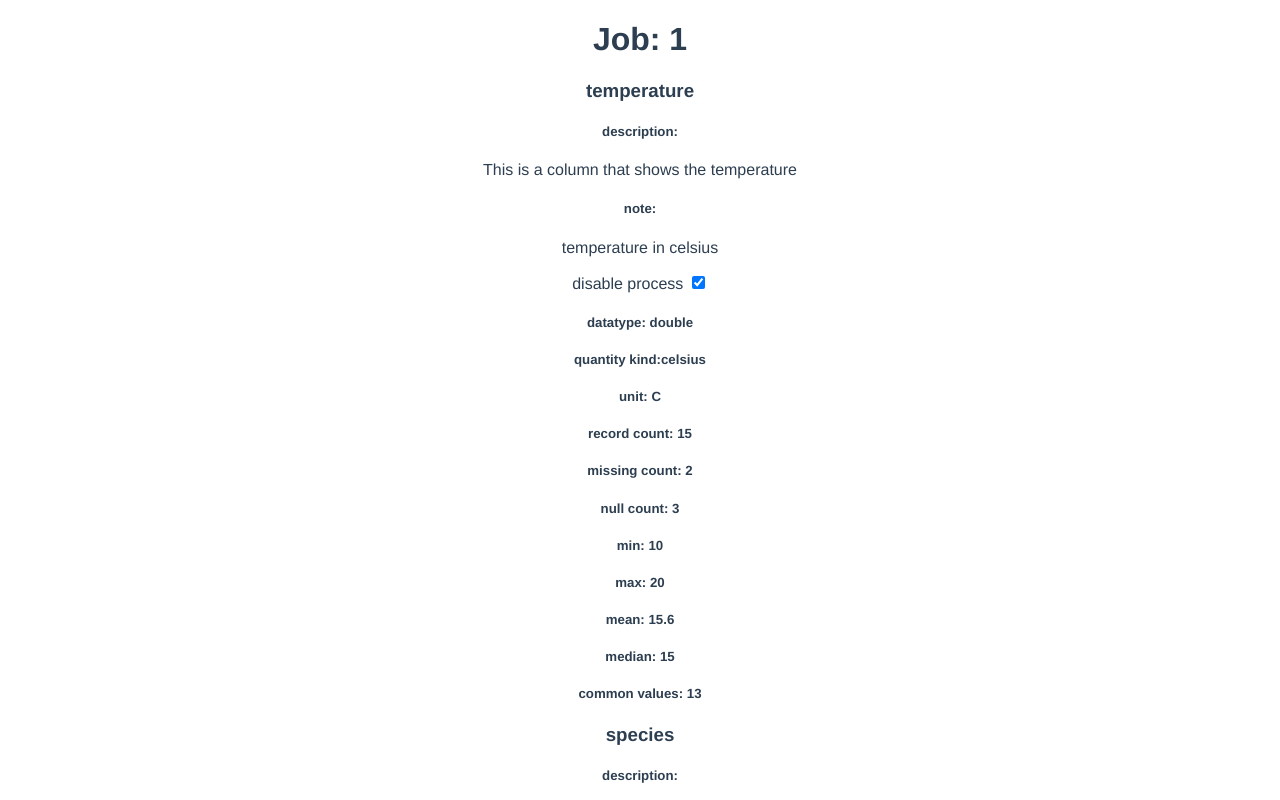
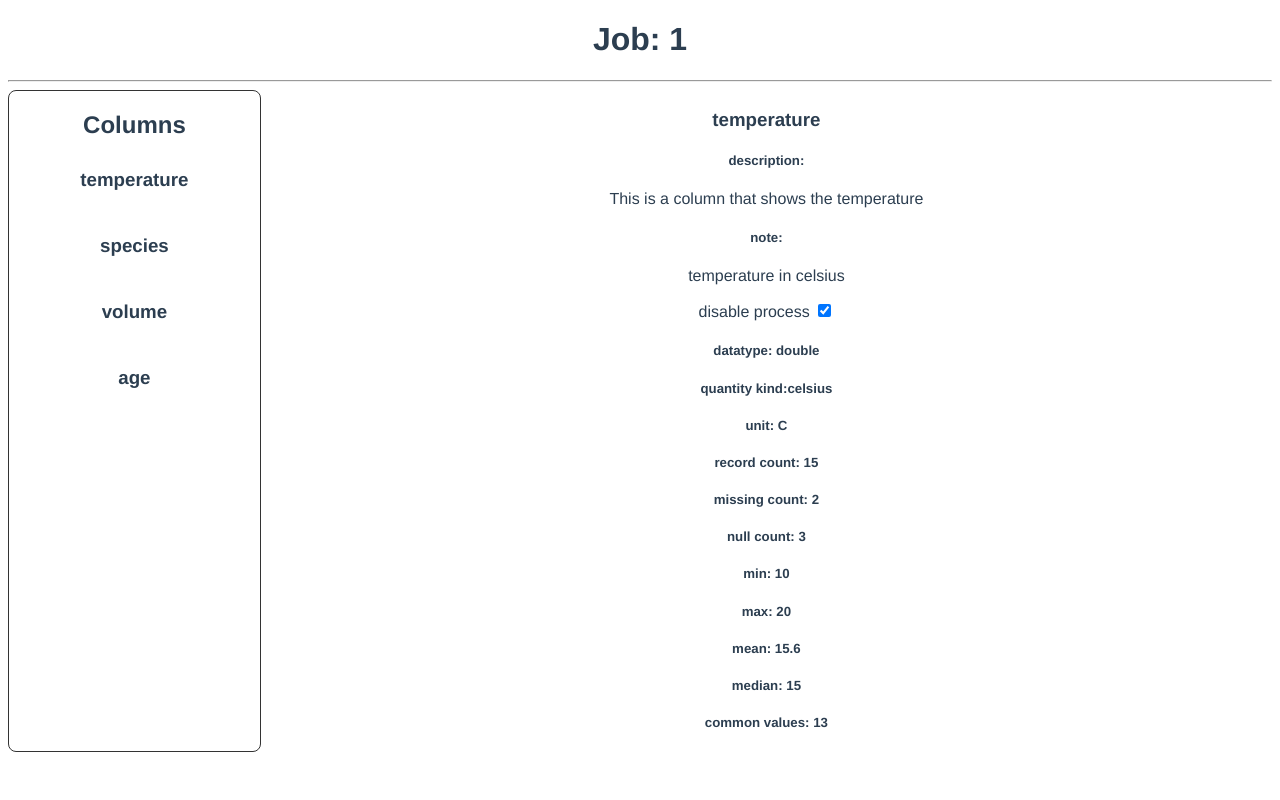
Before and after one commit to shmdoc/frontend-shmdoc-osoc-poc, a Vue app: page /schema-analysis-jobs/1 in a window 1280 px wide. Shown: the top 800 px of the page. Built offline with nearby package versions, Linux system fonts and the light colour scheme.

Commit message:
Jobpage with example data

```diff
--- a/src/views/Job.vue
+++ b/src/views/Job.vue
@@ -1,7 +1,19 @@
 <template>
-  <div class='.container'>
+  <div>
     <h1>Job: {{this.$route.params.id}}</h1>
-    <Column v-for='column in columns' :column='column' :key='column.path'/>
+    <hr/>
+    <div class="container">
+      <div class="overview">
+        <h2>Columns</h2>
+        <div>
+          <h3 v-for="column in columns" :key="column.path" class="column-card"
+            v-on:click="changeSelected(column.path)">{{column.name}}</h3>
+        </div>
+      </div>
+      <div class="data">
+      <Column v-if="selectedColumn" :column='selectedColumn'/>
+      </div>
+    </div>
   </div>
 </template>
 
@@ -15,32 +27,57 @@ export default {
   data() {
     return {
       job: null,
-      columns: []
+      columns: [],
+      selectedColumn: null
     }
   },
   methods: {
     fetch_columns() {
       let column1 = { name: 'temperature', description: 'This is a column that shows the temperature', note: 'temperature in celsius', disableProcess: true,  datatype: 'double',
         quantityKind: 'celsius', unit: 'C', recordCount: 15, missingCount: 2, nullCount: 3, min: 10, max: 20, mean: 15.6, median: 15, commonValues: 13, path: 1}
-      let column2 = { name: 'species', description: 'This is a column that shows the temperature', note: 'temperature in celsius', disableProcess: true,  datatype: 'double',
-        quantityKind: 'celsius', unit: 'C', recordCount: 15, missingCount: 2, nullCount: 3, min: 10, max: 20, mean: 15.6, median: 15, commonValues: 13, path: 2}
-      let column3 = { name: 'volume', description: 'This is a column that shows the temperature', note: 'temperature in celsius', disableProcess: true,  datatype: 'double',
+      let column2 = { name: 'species', description: 'de soorten', note: 'niet alles is correct', disableProcess: false,  datatype: 'string',
+        quantityKind: 'determinatie', unit: '', recordCount: 14, missingCount: 3, nullCount: 3, min: 10, max: 20, mean: 15.6, median: 15, commonValues: 13, path: 2}
+      let column3 = { name: 'volume', description: '', note: '', disableProcess: false,  datatype: 'double',
         quantityKind: 'celsius', unit: 'C', recordCount: 15, missingCount: 2, nullCount: 3, min: 10, max: 20, mean: 15.6, median: 15, commonValues: 13, path: 3}
       let column4 = { name: 'age', description: 'This is a column that shows the temperature', note: 'temperature in celsius', disableProcess: true,  datatype: 'double',
         quantityKind: 'celsius', unit: 'C', recordCount: 15, missingCount: 2, nullCount: 3, min: 10, max: 20, mean: 15.6, median: 15, commonValues: 13, path: 4}
       return [column1, column2, column3, column4]
-    }
+    },
+    changeSelected(id){
+      this.selectedColumn = this.columns.find(column => column.path === id)
+    },
   },
   mounted: function() {
     this.job = this.$store.getters.getJobById(this.$route.params.id)
     this.columns = this.fetch_columns()
+    this.selectedColumn = this.columns[0]
   }
 }
 </script>
 
 <style scoped>
 .container {
-  display: flex;
-  justify-content: space-between;
+  display: grid;
+  grid-template-columns: 1fr 4fr;
+  grid-template-rows: auto;
+  grid-template-areas: "overview data";
+}
+.overview {
+  grid-area: overview;
+  border-radius: 8px;
+  border: 1px solid #333;
+}
+.data {
+  grid-area: data;
+}
+.column-card {
+  padding: 10px;
+  margin-bottom: 24px;
+  transition: all 0.2s linear;
+}
+.column-card:hover {
+  transform: scale(1.01);
+  box-shadow: 0 3px 12px 0 rgba(0, 0, 0, 0.2), 0 1px 15px 0 rgba(0, 0, 0, 0.19);
+  cursor: pointer;
 }
 </style>
```
